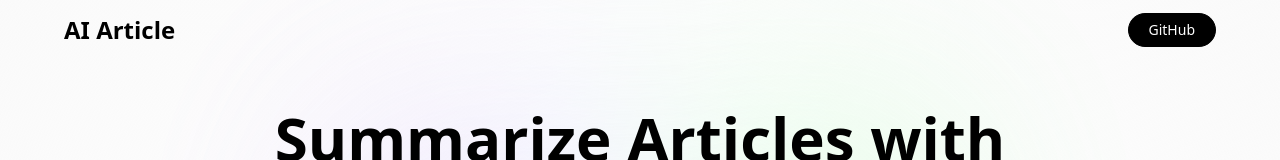
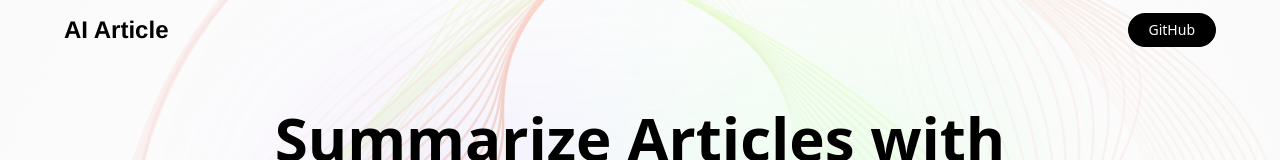
Before and after one commit to Stephenice/AI_Articles_Summarize, a React (Vite) app: page / in a window 1280 px wide. Shown: the top 160 px of the page. Built offline with nearby package versions, Linux system fonts and the light colour scheme; no server answers; a web font is replaced by a local one.

Commit message:
add input logic and localstorage function

```diff
--- a/src/App.css
+++ b/src/App.css
@@ -28,7 +28,7 @@
 
 .main:after {
   content: "";
-  background-image: url("/src/assets/bg2.svg");
+  background-image: url("/src/assets/Group.svg");
   z-index: 1;
   position: absolute;
   width: 100%;
@@ -40,6 +40,10 @@
   background-repeat: no-repeat;
   background-attachment: fixed;
   background-position: center center;
+  -webkit-background-size: cover;
+  -moz-background-size: cover;
+  -o-background-size: cover;
+  background-size: cover;
 }
 
 .gradient {
@@ -70,6 +74,7 @@
 .logo{
   font-weight: 700;
   font-size: 24px;
+  font-family: 'Franklin Gothic Medium', 'Arial Narrow', Arial, sans-serif;
 }
 
 @media screen and (max-width: 640px) {
```
Also changed, not shown: src/assets/Group.svg (added).
